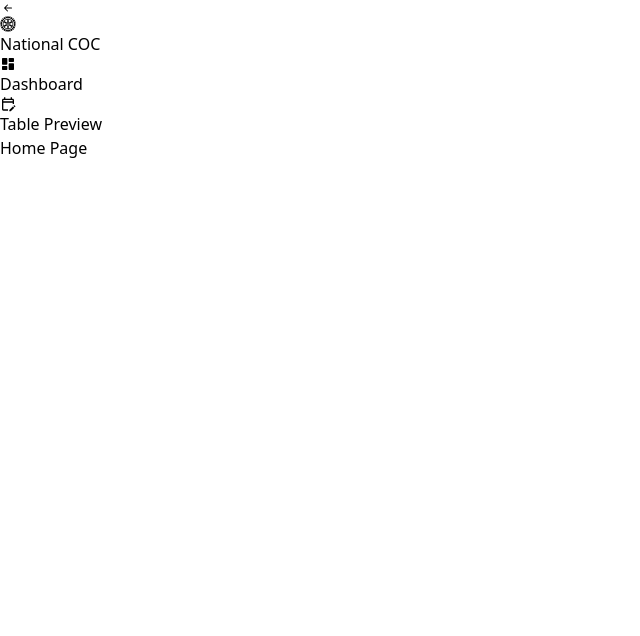
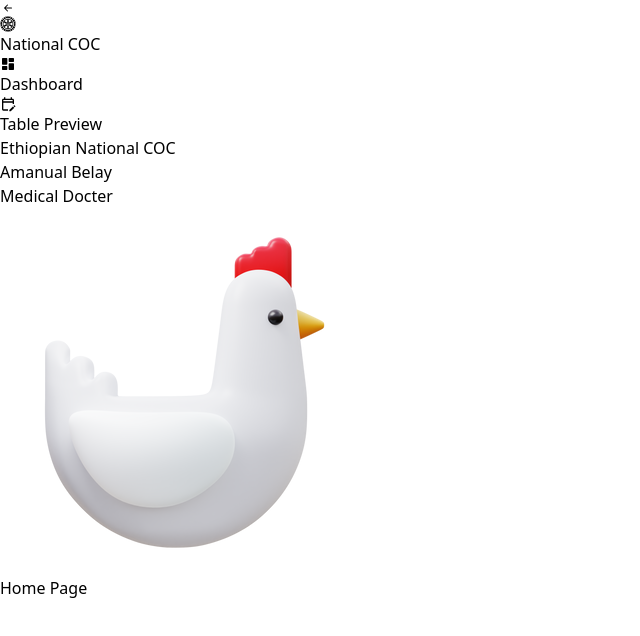
Before and after one commit to DagimAsnake/national-coc, a React (Vite) app: page / in a window 1280 px wide. Shown: the top 636 px of the page, without its empty margins (0-640 px from the left). Built offline with nearby package versions, Linux system fonts and the light colour scheme.

Commit message:
working with the navbar and layout

```diff
--- a/package.json
+++ b/package.json
@@ -12,7 +12,8 @@
   "dependencies": {
     "react": "^18.2.0",
     "react-dom": "^18.2.0",
-    "react-icons": "^5.2.1"
+    "react-icons": "^5.2.1",
+    "react-router-dom": "^6.23.1"
   },
   "devDependencies": {
     "@types/react": "^18.2.66",
--- a/src/App.jsx
+++ b/src/App.jsx
@@ -1,13 +1,16 @@
-import Sidebar from './components/shared/Sidebar';
+import { BrowserRouter as Router, Routes, Route } from 'react-router-dom';
+import Layout from './components/shared/Layout';
+import Home from './components/dashboard/Home';
 
 const App = () => {
   return (
-    <div className='flex'>
-      <Sidebar />
-      <div className='p-7'>
-        <h1 className='text-2xl font-semibold'>Home Page</h1>
-      </div>
-    </div>
+    <Router>
+    <Routes>
+      <Route path='/' element={<Layout />}>
+        <Route index element={<Home />} />
+      </Route>
+    </Routes>
+  </Router>
   );
 };
 
--- /dev/null
+++ b/src/components/dashboard/Home.jsx
@@ -0,0 +1,11 @@
+
+
+const Home = () => {
+  return (
+    <div className='p-7'>
+      <h1 className='text-2xl font-semibold'>Home Page</h1>
+    </div>
+  );
+};
+
+export default Home;
--- /dev/null
+++ b/src/components/shared/Layout.jsx
@@ -0,0 +1,17 @@
+import Sidebar from './Sidebar';
+import Navbar from './Navbar';
+import { Outlet } from 'react-router-dom';
+
+const Layout = () => {
+  return (
+    <div className='flex flex-row h-screen w-screen overflow-hidden'>
+      <Sidebar />
+      <div className='flex-1 h-screen flex flex-col'>
+        <Navbar />
+        <div className='bg-white min-h-0 overflow-auto'>{<Outlet />}</div>
+      </div>
+    </div>
+  );
+};
+
+export default Layout;
--- /dev/null
+++ b/src/components/shared/Navbar.jsx
@@ -0,0 +1,76 @@
+import { useState } from 'react';
+import chicken from '../../assets/chicken.png';
+
+const Navbar = () => {
+  const [dropdownOpen, setDropdownOpen] = useState(false);
+
+  const toggleDropdown = () => {
+    setDropdownOpen(!dropdownOpen);
+  };
+
+  return (
+    <nav className='bg-neutral-100 p-4 border-b-2'>
+      <div className='max-w-7xl mx-auto flex justify-between items-center'>
+        <div className='flex items-center'>
+          <a href='#' className=' text-lg font-bold'>
+            Ethiopian National COC
+          </a>
+        </div>
+        <div className='flex items-center gap-4'>
+          <div className='font-medium text-lg text-end'>
+            <div>Amanual Belay</div>
+            <div className='text-sm text-gray-500 '>
+              Medical Docter
+            </div>
+          </div>
+          <img
+            id='avatarButton'
+            type='button'
+            onClick={toggleDropdown}
+            className='w-10 h-10 rounded-full cursor-pointer'
+            src={chicken}
+            alt='User dropdown'
+          />
+
+          {dropdownOpen && (
+            <div
+              id='userDropdown'
+              className='z-10 bg-white divide-y divide-gray-100 rounded-lg shadow w-44'
+            >
+              <ul
+                className='py-2 text-sm text-gray-700'
+                aria-labelledby='avatarButton'
+              >
+                <li>
+                  <a href='#' className='block px-4 py-2 hover:bg-gray-100'>
+                    Dashboard
+                  </a>
+                </li>
+                <li>
+                  <a href='#' className='block px-4 py-2 hover:bg-gray-100'>
+                    Settings
+                  </a>
+                </li>
+                <li>
+                  <a href='#' className='block px-4 py-2 hover:bg-gray-100'>
+                    Earnings
+                  </a>
+                </li>
+              </ul>
+              <div className='py-1'>
+                <a
+                  href='#'
+                  className='block px-4 py-2 text-sm text-gray-700 hover:bg-gray-100'
+                >
+                  Sign out
+                </a>
+              </div>
+            </div>
+          )}
+        </div>
+      </div>
+    </nav>
+  );
+};
+
+export default Navbar;
--- a/src/components/shared/Sidebar.jsx
+++ b/src/components/shared/Sidebar.jsx
@@ -20,7 +20,7 @@ const Sidebar = () => {
         } duration-300 relative`}
       >
         <BsArrowLeftShort
-          className={`bg-white Otext-dark-purple text-3xl rounded-full absolute -right-3 top-9 border Oborder-dark-purple cursor-pointer ${
+          className={`bg-white text-dark-purple text-4xl rounded-full absolute -right-3 top-20 border border-dark-purple cursor-pointer ${
             !open && 'rotate-180'
           }`}
           onClick={() => setOpen(!open)}
```
Also changed, not shown: src/assets/chicken.png (added), 1 other file (tests, documents, lock files or other folders).
